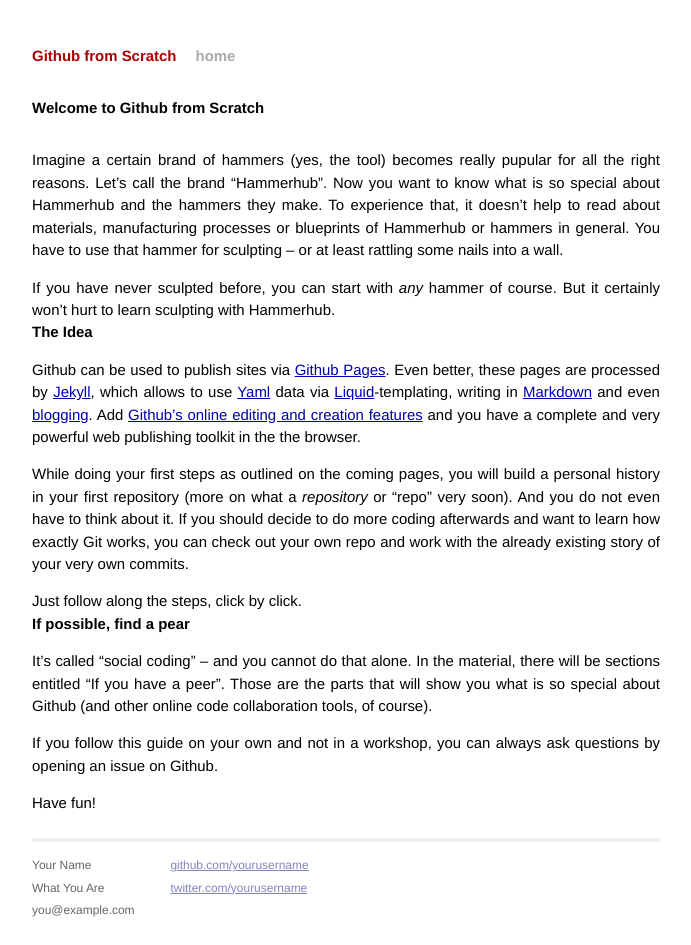
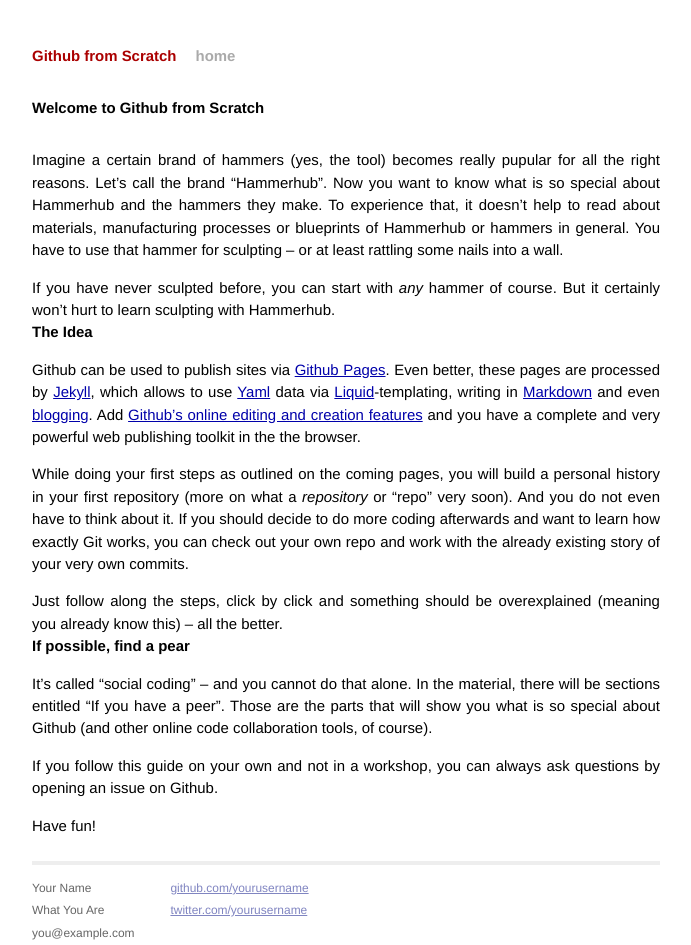
Before and after one commit to afknapping/github-from-scratch, a Jekyll site: the page built from _posts/0000-01-01-introduction.md, in a window 1280 px wide. Shown: the whole page, without its empty margins (294-985 px from the left). Built offline with Jekyll 4.4.1, drawn with Linux system fonts in a browser that asks for light colours; Markdown is read by kramdown in place of the engine named in the settings.

Commit message:
update intro

```diff
--- a/_posts/0000-01-01-introduction.md
+++ b/_posts/0000-01-01-introduction.md
@@ -15,7 +15,7 @@
 
 While doing your first steps as outlined on the coming pages, you will build a personal history in your first repository (more on what a *repository* or "repo" very soon). And you do not even have to think about it. If you should decide to do more coding afterwards and want to learn how exactly Git works, you can check out your own repo and work with the already existing story of your very own commits.
 
-Just follow along the steps, click by click.
+Just follow along the steps, click by click and something should be overexplained (meaning you already know this) – all the better.
 
 ### If possible, find a pear
 
```
